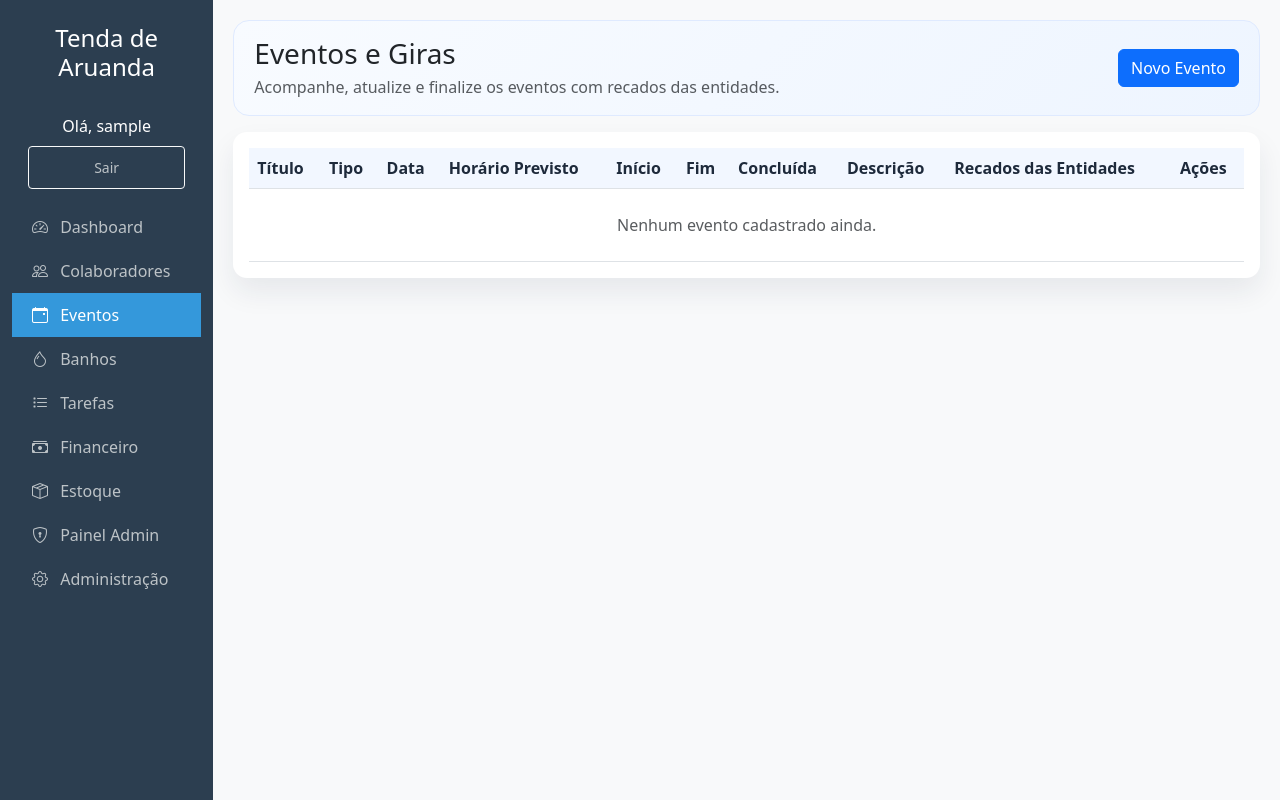
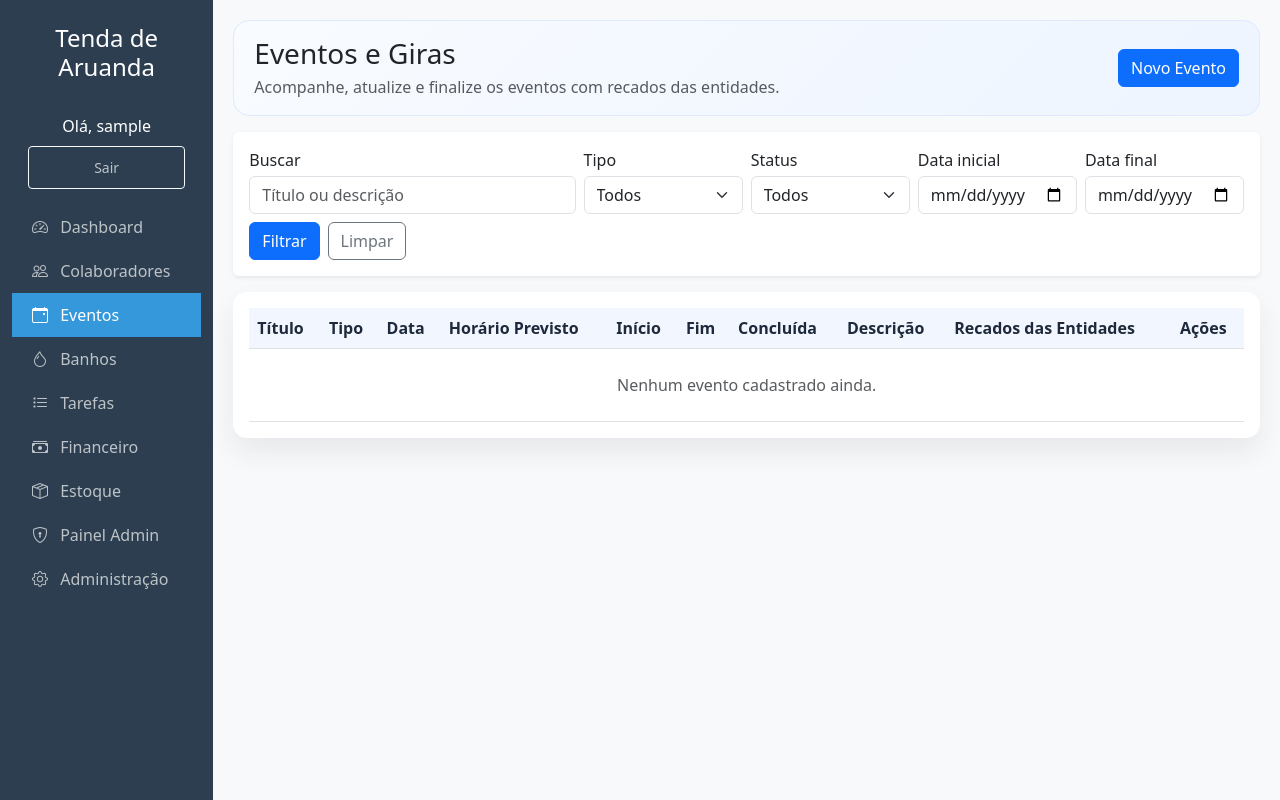
Before and after one commit to NathanPiati/ReligionSystem, a Django app: page /eventos/ in a window 1280 px wide. Run offline with Django 5.2, Linux system fonts and the light colour scheme; the visitor is signed in with stand-in values (Sample User, id 1); data that the repository does not hold is empty.

Commit message:
Adiciona filtros de eventos e atualiza dependencias

```diff
--- a/management/templates/management/eventos.html
+++ b/management/templates/management/eventos.html
@@ -76,6 +76,46 @@
     {% endif %}
 </div>
 
+<div class="card mb-3">
+    <div class="card-body">
+        <form method="get" class="row g-2 align-items-end">
+            <div class="col-12 col-md-4">
+                <label for="id_q" class="form-label mb-1">Buscar</label>
+                <input id="id_q" type="text" name="q" class="form-control" value="{{ filtros.q }}" placeholder="Título ou descrição">
+            </div>
+            <div class="col-6 col-md-2">
+                <label for="id_tipo" class="form-label mb-1">Tipo</label>
+                <select id="id_tipo" name="tipo" class="form-select">
+                    <option value="">Todos</option>
+                    {% for valor, nome in tipos_evento %}
+                    <option value="{{ valor }}" {% if filtros.tipo == valor %}selected{% endif %}>{{ nome }}</option>
+                    {% endfor %}
+                </select>
+            </div>
+            <div class="col-6 col-md-2">
+                <label for="id_status" class="form-label mb-1">Status</label>
+                <select id="id_status" name="status" class="form-select">
+                    <option value="" {% if not filtros.status %}selected{% endif %}>Todos</option>
+                    <option value="pendente" {% if filtros.status == 'pendente' %}selected{% endif %}>Pendente</option>
+                    <option value="concluida" {% if filtros.status == 'concluida' %}selected{% endif %}>Concluída</option>
+                </select>
+            </div>
+            <div class="col-6 col-md-2">
+                <label for="id_data_inicio" class="form-label mb-1">Data inicial</label>
+                <input id="id_data_inicio" type="date" name="data_inicio" class="form-control" value="{{ filtros.data_inicio }}">
+            </div>
+            <div class="col-6 col-md-2">
+                <label for="id_data_fim" class="form-label mb-1">Data final</label>
+                <input id="id_data_fim" type="date" name="data_fim" class="form-control" value="{{ filtros.data_fim }}">
+            </div>
+            <div class="col-12 d-flex gap-2 mt-2">
+                <button type="submit" class="btn btn-primary">Filtrar</button>
+                <a href="{% url 'lista_eventos' %}" class="btn btn-outline-secondary">Limpar</a>
+            </div>
+        </form>
+    </div>
+</div>
+
 <div class="card event-table-wrap">
     <div class="card-body">
         <div class="table-responsive">
--- a/management/views.py
+++ b/management/views.py
@@ -139,8 +139,44 @@ def lista_membros(request):
 
 @permission_required('management.view_evento', raise_exception=True)
 def lista_eventos(request):
-    eventos = Evento.objects.all().order_by('-data')
-    return render(request, 'management/eventos.html', {'eventos': eventos})
+    eventos = Evento.objects.all().order_by('-data', '-horario')
+
+    q = request.GET.get('q', '').strip()
+    tipo = request.GET.get('tipo', '').strip()
+    status = request.GET.get('status', '').strip()
+    data_inicio = request.GET.get('data_inicio', '').strip()
+    data_fim = request.GET.get('data_fim', '').strip()
+
+    if q:
+        eventos = eventos.filter(
+            Q(titulo__icontains=q) | Q(descricao__icontains=q))
+
+    if tipo:
+        eventos = eventos.filter(tipo=tipo)
+
+    if status == 'concluida':
+        eventos = eventos.filter(gira_concluida=True)
+    elif status == 'pendente':
+        eventos = eventos.filter(gira_concluida=False)
+
+    if data_inicio:
+        eventos = eventos.filter(data__gte=data_inicio)
+
+    if data_fim:
+        eventos = eventos.filter(data__lte=data_fim)
+
+    context = {
+        'eventos': eventos,
+        'tipos_evento': Evento.TIPO_CHOICES,
+        'filtros': {
+            'q': q,
+            'tipo': tipo,
+            'status': status,
+            'data_inicio': data_inicio,
+            'data_fim': data_fim,
+        },
+    }
+    return render(request, 'management/eventos.html', context)
 
 
 @permission_required('management.view_financeiro', raise_exception=True)
```
Also changed, not shown: requirements.txt (+9 -1 lines).
